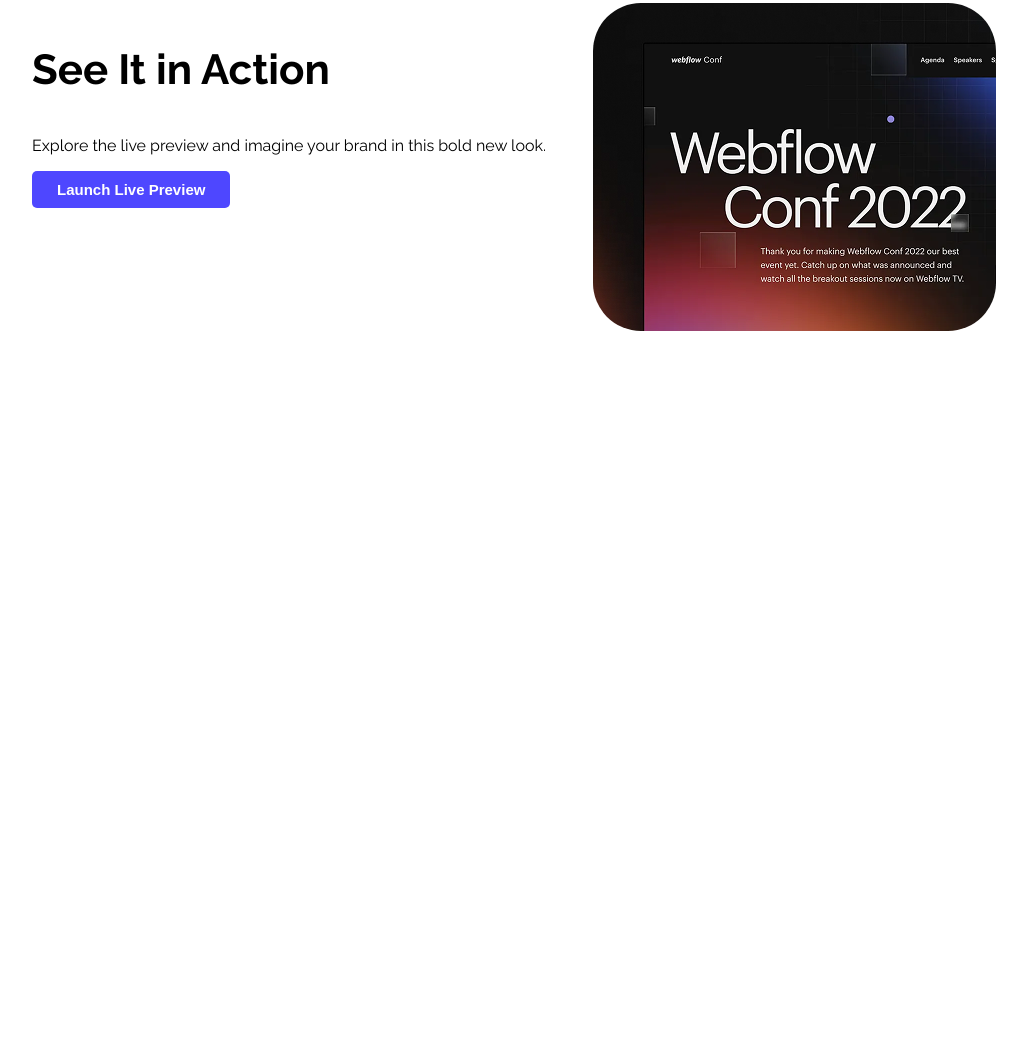
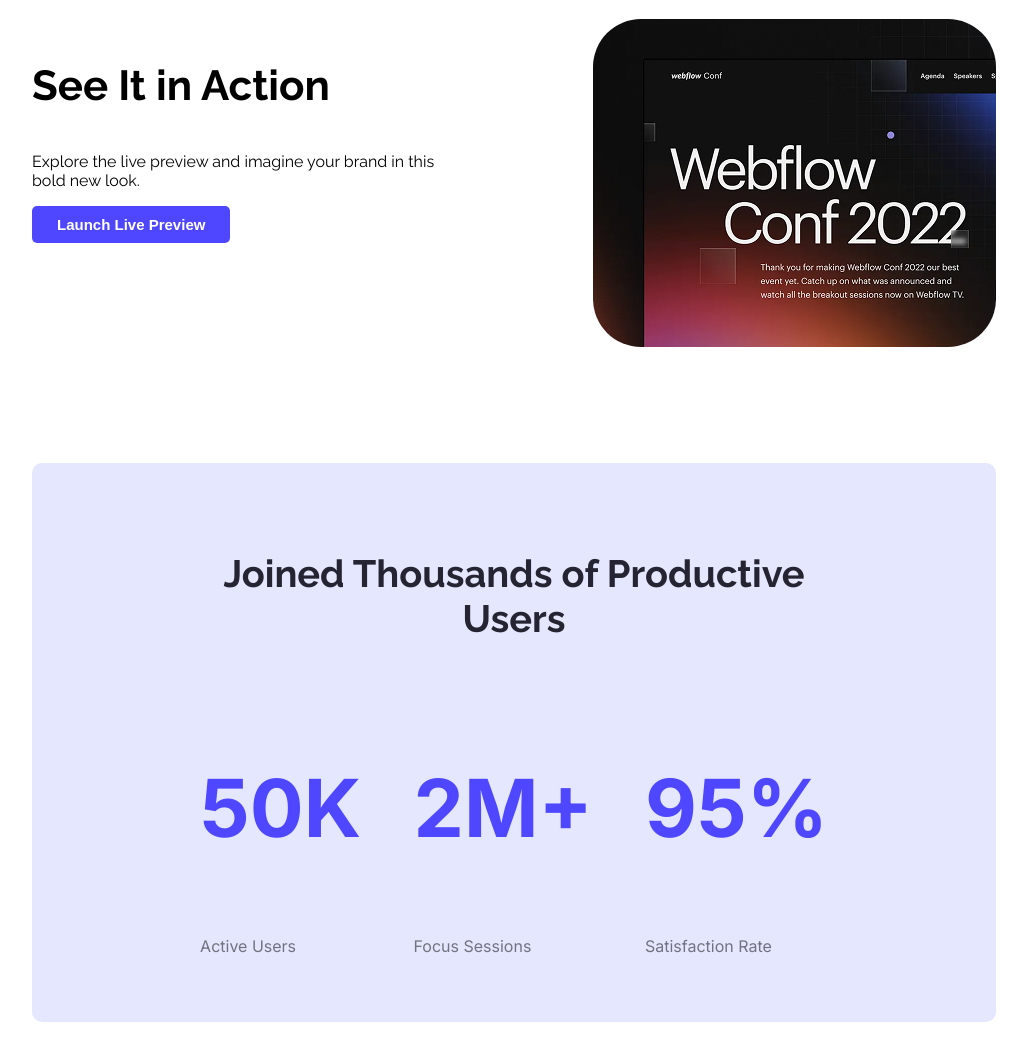
Before and after one commit to wali999/Assignment-01, a plain HTML site: page index.html in a window 1280 px wide. Shown: the part 705-1766 px from the top of the page, without its empty margins (116-1143 px from the left). Before the commit the page ends 1136 px from the top, so only its background shows below. Drawn offline with Linux system fonts and the light colour scheme.

Commit message:
add productive section

```diff
--- a/index.html
+++ b/index.html
@@ -37,6 +37,23 @@
             </div>
             <img class="banner-pic" src="assets/wc-mini.png" alt="">
         </div>
+        <section class="productive">
+            <h3 class="productive-title raleway-normal">Joined Thousands of Productive Users</h3>
+            <div class="productive-items inter-normal">
+                <div class="productive-item">
+                    <h3 class="item-title">50K</h3>
+                    <p class="item-description">Active Users</p>
+                </div>
+                <div class="productive-item">
+                    <h3 class="item-title">2M+</h3>
+                    <p class="item-description">Focus Sessions</p>
+                </div>
+                <div class="productive-item">
+                    <h3 class="item-title">95%</h3>
+                    <p class="item-description">Satisfaction Rate</p>
+                </div>
+            </div>
+        </section>
     </main>
     <footer>
 
--- a/styles/style.css
+++ b/styles/style.css
@@ -63,11 +63,12 @@
 .action {
     display: flex;
     justify-content: space-between;
-    margin: 100px 160px 100px 140px;
+    margin: 116px 160px 116px 140px;
 }
 
 .action-content {
-    max-width: 517px;
+    max-width: 417px;
+    /* align-items: center; */
 }
 
 .action-title {
@@ -79,3 +80,35 @@
     width: 403px;
     border-radius: 48px;
 }
+
+/* productive style */
+.productive {
+    border-radius: 10px;
+    background-color: #e5e7ff;
+    margin: 116px 160px 137px 140px;
+    padding: 50px 142px;
+    align-items: center;
+}
+
+.productive-title {
+    text-align: center;
+    font-size: 38px;
+    font-weight: bold;
+    color: #252432;
+    /* margin-bottom: 40px; */
+}
+
+.productive-items {
+    display: flex;
+    justify-content: space-around;
+}
+
+.item-title {
+    font-size: 80px;
+    font-weight: bold;
+    color: #4E47FF;
+}
+
+.item-description {
+    color: rgba(0, 0, 0, 0.5);
+}
```
